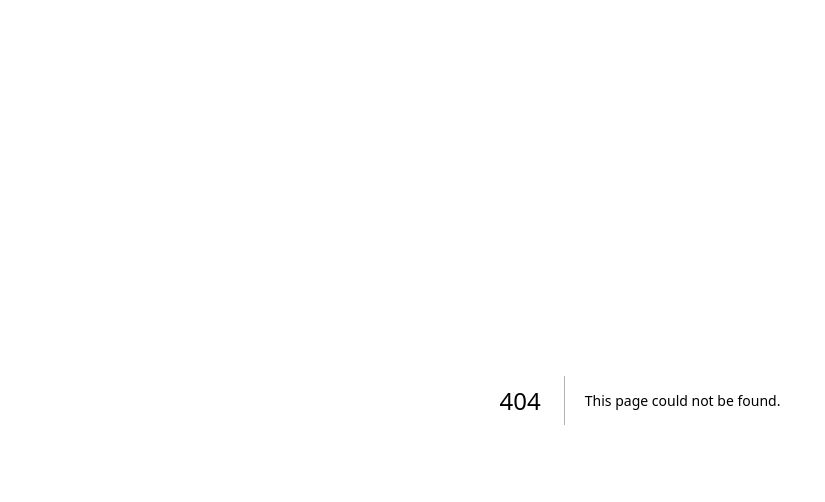
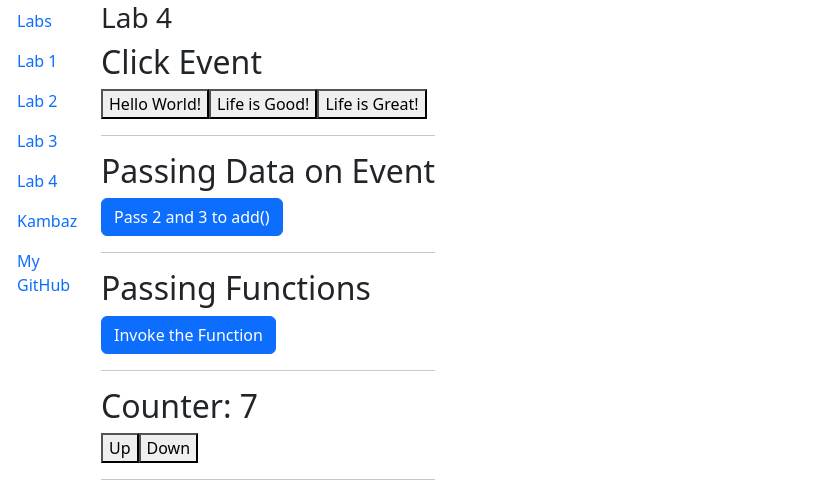
Before and after one commit to Rushikesh-pawar/kambaz-next-js, a Next.js app: page /Labs/Lab4 in a window 1280 px wide. Before the commit this address had no page. Shown: the top 502 px of the page, without its empty margins (0-825 px from the left). Built offline with nearby package versions, Linux system fonts and the light colour scheme.

Commit message:
a4 Redux

```diff
--- /dev/null
+++ b/app/Labs/Lab4/ClickEvent.tsx
@@ -0,0 +1,25 @@
+"use client"
+const hello = () => {
+  alert("Hello World!");
+};
+const lifeIs = (good: string) => {
+  alert(`Life is ${good}`);
+};
+export default function ClickEvent() {
+  return (
+    <div id="wd-click-event">
+      <h2>Click Event</h2>
+      <button onClick={hello} id="wd-hello-world-click">
+        Hello World!</button>
+      <button onClick={() => lifeIs("Good!")}
+              id="wd-life-is-good-click">
+        Life is Good!</button>
+      <button onClick={() => {
+                hello();
+                lifeIs("Great!");
+              }} id="wd-life-is-great-click">
+        Life is Great!
+      </button>
+      <hr/>
+    </div>
+);}
--- /dev/null
+++ b/app/Labs/Lab4/Counter.tsx
@@ -0,0 +1,14 @@
+import { useState } from "react";
+export default function Counter() {
+  let count = 7;
+  console.log(count);
+  return (
+    <div id="wd-counter-use-state">
+      <h2>Counter: {count}</h2>
+      <button
+        onClick={() => { count++; console.log(count); }}
+        id="wd-counter-up-click">Up</button>
+      <button
+        onClick={() => { count--; console.log(count); }}
+        id="wd-counter-down-click">Down</button>
+<hr/></div>);}
--- /dev/null
+++ b/app/Labs/Lab4/PassingDataOnEvent.tsx
@@ -0,0 +1,17 @@
+"use client"
+const add = (a: number, b: number) => {
+  alert(`${a} + ${b} = ${a + b}`);
+};
+export default function PassingDataOnEvent() {
+  return (
+    <div id="wd-passing-data-on-event">
+      <h2>Passing Data on Event</h2>
+      <button onClick={() => add(2, 3)}
+
+              className="btn btn-primary"
+              id="wd-pass-data-click">
+        Pass 2 and 3 to add()
+      </button>
+      <hr/>
+    </div>
+);}
--- /dev/null
+++ b/app/Labs/Lab4/PassingFunctions.tsx
@@ -0,0 +1,12 @@
+"use client"
+export default function PassingFunctions(
+ { theFunction }: { theFunction: () => void }) {
+  return (
+    <div>
+      <h2>Passing Functions</h2>
+      <button onClick={theFunction} className="btn btn-primary">
+        Invoke the Function
+      </button>
+      <hr/>
+    </div>
+);}
--- /dev/null
+++ b/app/Labs/Lab4/page.tsx
@@ -0,0 +1,22 @@
+'use client';
+import ClickEvent from "./ClickEvent";
+import Counter from "./Counter";
+import PassingDataOnEvent from "./PassingDataOnEvent";
+import PassingFunctions from "./PassingFunctions";
+
+export default function Lab4() {
+  function sayHello() {
+    alert("Hello");
+  }
+
+  return(
+    <div id="wd-lab4">
+      <h3>Lab 4</h3>
+      <ClickEvent/>
+    <PassingDataOnEvent/>
+    <PassingFunctions theFunction={sayHello} />
+    <Counter/>
+    </div>
+
+  );
+}
--- a/app/Labs/TOC.tsx
+++ b/app/Labs/TOC.tsx
@@ -20,6 +20,9 @@ export default function TOC() {
        <NavLink href="/Labs/Lab3" as={Link}>Lab 3</NavLink>
      </NavItem>
      <NavItem>
+        <NavLink href="/Labs/Lab4" as={Link}>Lab 4</NavLink>
+      </NavItem>
+     <NavItem>
        <NavLink href="/" as={Link}>Kambaz</NavLink>
      </NavItem>
      <NavItem>
--- a/app/Labs/page.tsx
+++ b/app/Labs/page.tsx
@@ -16,6 +16,10 @@ export default function Labs() {
          <Link href="/Labs/Lab3" id="wd-lab3-link">
            Lab 3: JavaScript Fundamentals </Link>
        </li>
+        <li>
+          <Link href="/Labs/Lab4" id="wd-lab4-link">
+            Lab 4: React Components </Link>
+        </li>
      </ul>
    </div>
 );}
```
